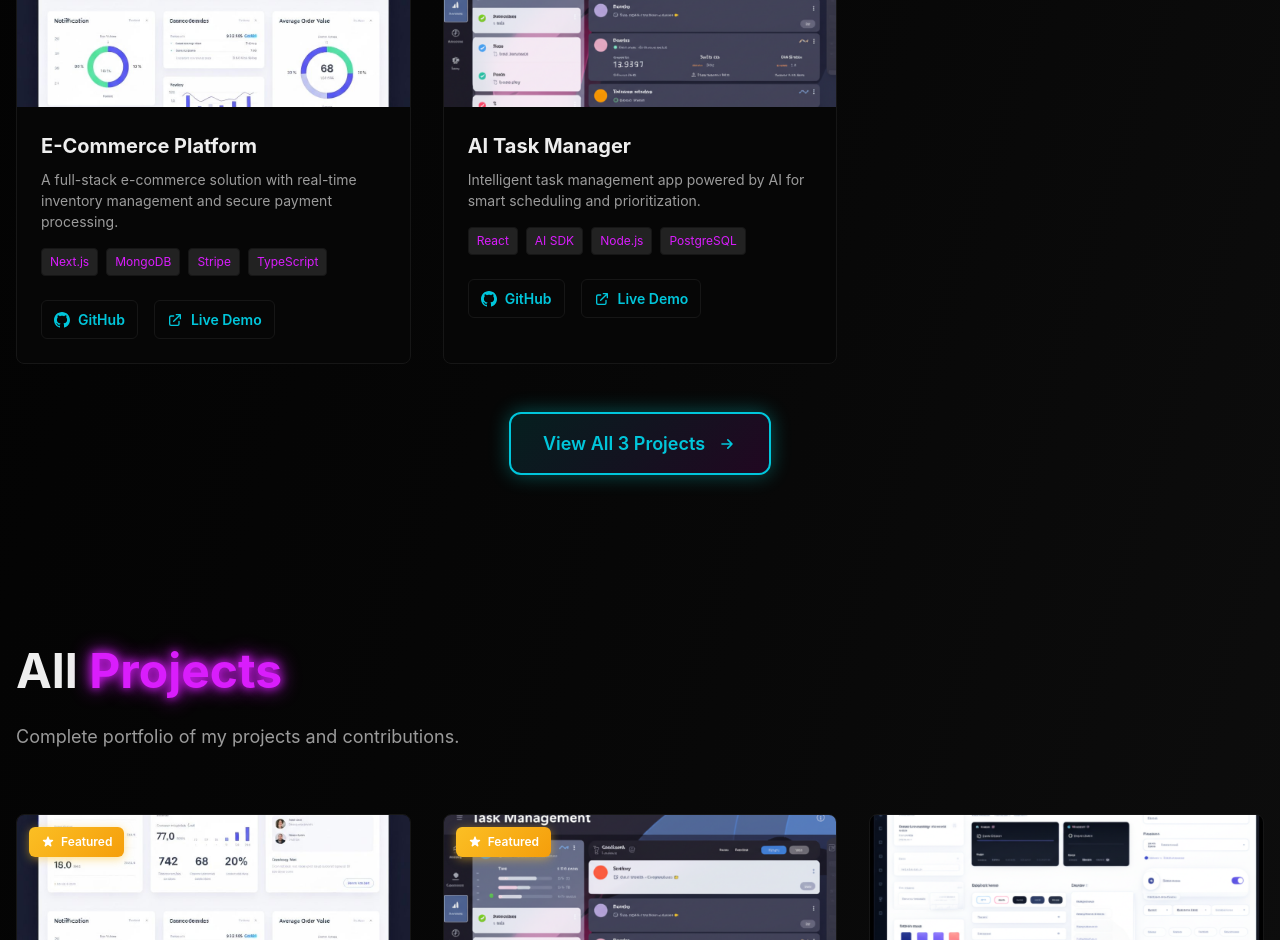
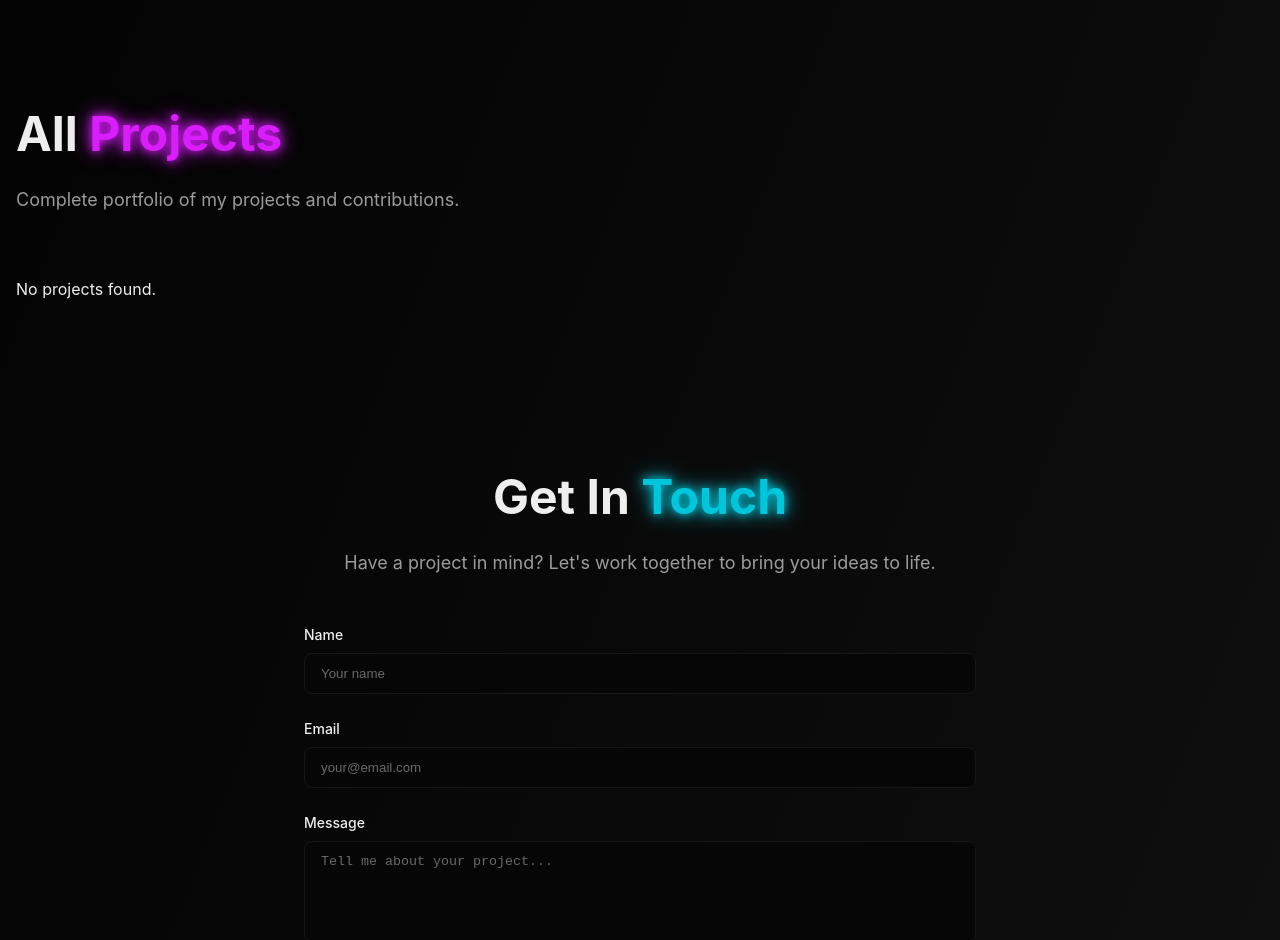
Before and after one commit to WhiteHacker000/PORTFOLIO_, a React (Vite) app: page / in a window 1280 px wide. Shown: the part 1860-2800 px from the top of the page. Built offline with nearby package versions, Linux system fonts and the light colour scheme.

Commit message:
Fix: Remove demo projects and trigger redeploy

```diff
--- a/src/App.jsx
+++ b/src/App.jsx
@@ -1,3 +1,4 @@
+// Trigger redeploy: 2026-01-10T17:15:00
 import { useState, useEffect } from 'react'
 import { ThemeProvider } from './contexts/ThemeContext'
 import { AuthProvider } from './contexts/AuthContext'
--- a/src/contexts/ProjectContext.jsx
+++ b/src/contexts/ProjectContext.jsx
@@ -11,40 +11,7 @@ export function ProjectProvider({ children }) {
     if (savedProjects) {
       setProjects(JSON.parse(savedProjects))
     } else {
-      const demoProjects = [
-        {
-          _id: "1",
-          title: "E-Commerce Platform",
-          description: "A full-stack e-commerce solution with real-time inventory management and secure payment processing.",
-          imageUrl: "/ecommerce-dashboard-modern.jpg",
-          tags: ["Next.js", "MongoDB", "Stripe", "TypeScript"],
-          githubLink: "https://github.com",
-          hostedLink: "https://demo.com",
-          isFeatured: true
-        },
-        {
-          _id: "2",
-          title: "AI Task Manager",
-          description: "Intelligent task management app powered by AI for smart scheduling and prioritization.",
-          imageUrl: "/task-management-app.png",
-          tags: ["React", "AI SDK", "Node.js", "PostgreSQL"],
-          githubLink: "https://github.com",
-          hostedLink: "https://demo.com",
-          isFeatured: true
-        },
-        {
-          _id: "3",
-          title: "Design System",
-          description: "Comprehensive design system with 50+ reusable components and complete documentation.",
-          imageUrl: "/design-system-library.png",
-          tags: ["React", "CSS", "Storybook", "TypeScript"],
-          githubLink: "https://github.com",
-          hostedLink: "https://demo.com",
-          isFeatured: false
-        },
-      ]
-      setProjects(demoProjects)
-      localStorage.setItem('portfolioProjects', JSON.stringify(demoProjects))
+      setProjects([])
     }
     setLoading(false)
   }, [])
```
